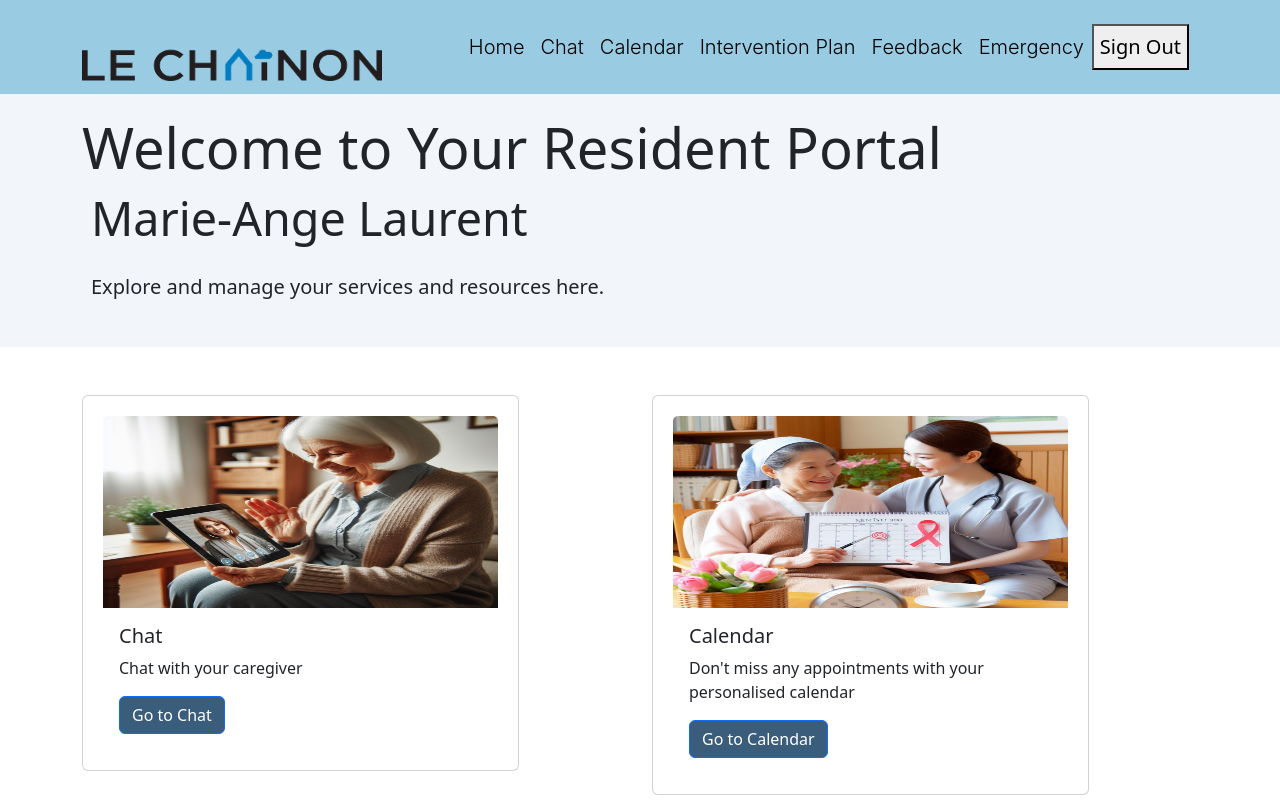
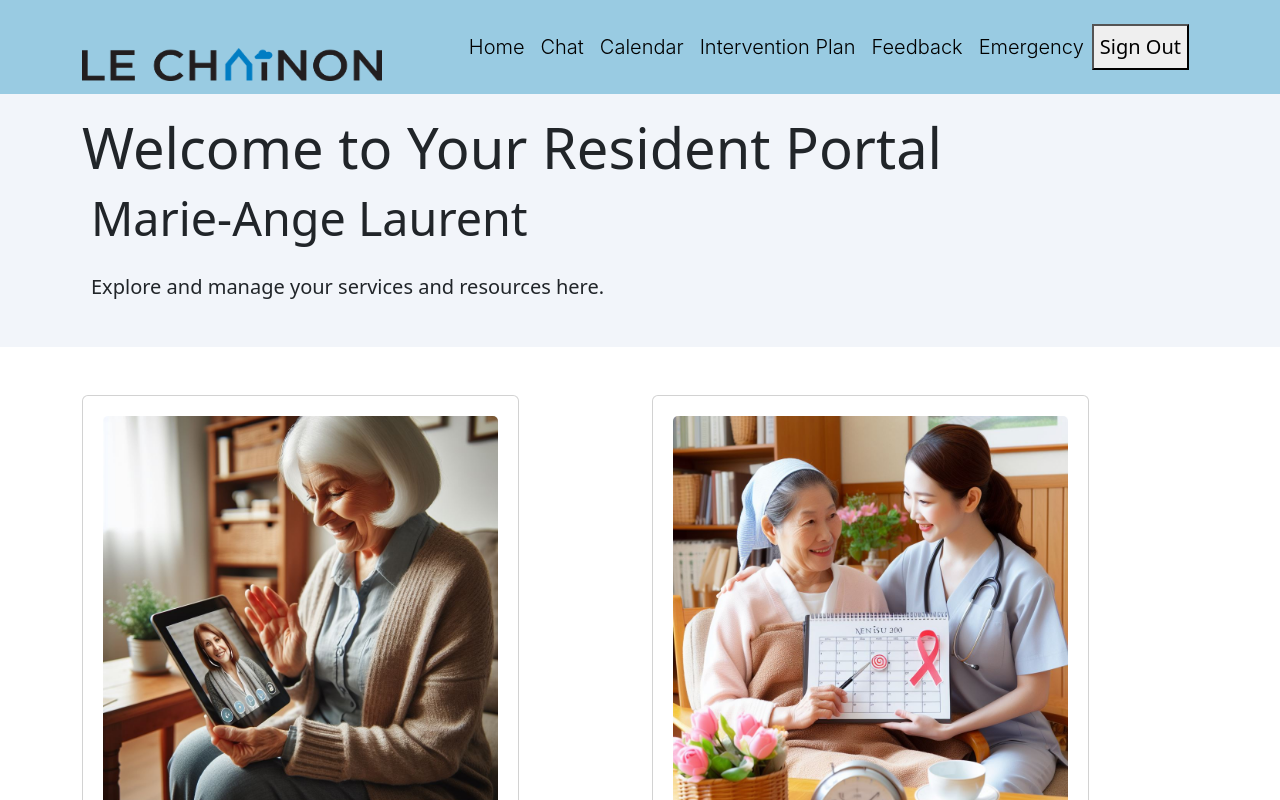
Before and after one commit to divcamillediv/lechainon, a React (Vite) app: page /home in a window 1280 px wide. Shown: the top 800 px of the page. Built offline with nearby package versions, Linux system fonts and the light colour scheme.

Commit message:
changed css class name to solve conflict

```diff
--- a/src/pages/menuCaregiver/MenuCaregiver.jsx
+++ b/src/pages/menuCaregiver/MenuCaregiver.jsx
@@ -37,7 +37,7 @@ function MenuCaregiver() {
                 {/*<p>test</p>*/}
                 <div className="card m-2 ">
                     <div className="card-body">
-                        <img class="card-img-top-cover" src="src/pages/menuCaregiver/img/marie-ange.jpg" alt="Card image cap"/>
+                        <img class="card-img-top-cover card-img-top-1" src="src/pages/menuCaregiver/img/marie-ange.jpg" alt="Card image cap"/>
                       <h5 className="card-title text-center">Marie-Ange Laurent</h5>
                       <a href="#" class="btn btn-primary d-flex justify-content-center">View Profile</a>
                     </div>
@@ -47,7 +47,7 @@ function MenuCaregiver() {
                 {/*<p>test</p>*/}
                 <div className="card m-2 ">
             <div className="card-body">
-                <img class="card-img-top-cover" src="src/pages/menuCaregiver/img/robine.jpg" alt="Card image cap"/>
+                <img class="card-img-top-cover card-img-top-1" src="src/pages/menuCaregiver/img/robine.jpg" alt="Card image cap"/>
               <h5 className="card-title text-center">Robine Mercy</h5>
               <a href="#" class="btn btn-primary d-flex justify-content-center">View Profile</a>
             </div>
@@ -60,7 +60,7 @@ function MenuCaregiver() {
                 {/* Add a user */}
                 <div className="card m-2 ">
                     <div className="card-body">
-                        <img class="card-img-top" src="src/pages/menuCaregiver/img/adduser.svg" alt="Card image cap"/>
+                        <img class="card-img-top card-img-top-1" src="src/pages/menuCaregiver/img/adduser.svg" alt="Card image cap"/>
 
                         <a href="#" class="btn btn-primary text-center d-flex justify-content-center">Add a resident</a>
                     </div>
--- a/src/pages/menuCaregiver/menuCaregiver.css
+++ b/src/pages/menuCaregiver/menuCaregiver.css
@@ -17,9 +17,9 @@
     padding: 20px;
   }
 
-  img { width: 100%; height: auto; }
+  .card-img-top-1 { width: 100%; height: auto; }
 
-  .card-img-top {
+  .card-img-top-1 {
     width: 100%;
     height: 15vw;
     /* object-fit: cover; */
--- a/src/pages/menuResident/menuResident.css
+++ b/src/pages/menuResident/menuResident.css
@@ -39,3 +39,7 @@
 .link-text{
     text-decoration: none;
 }
+
+.card-img-top-1{
+width: 100%;
+}
```
